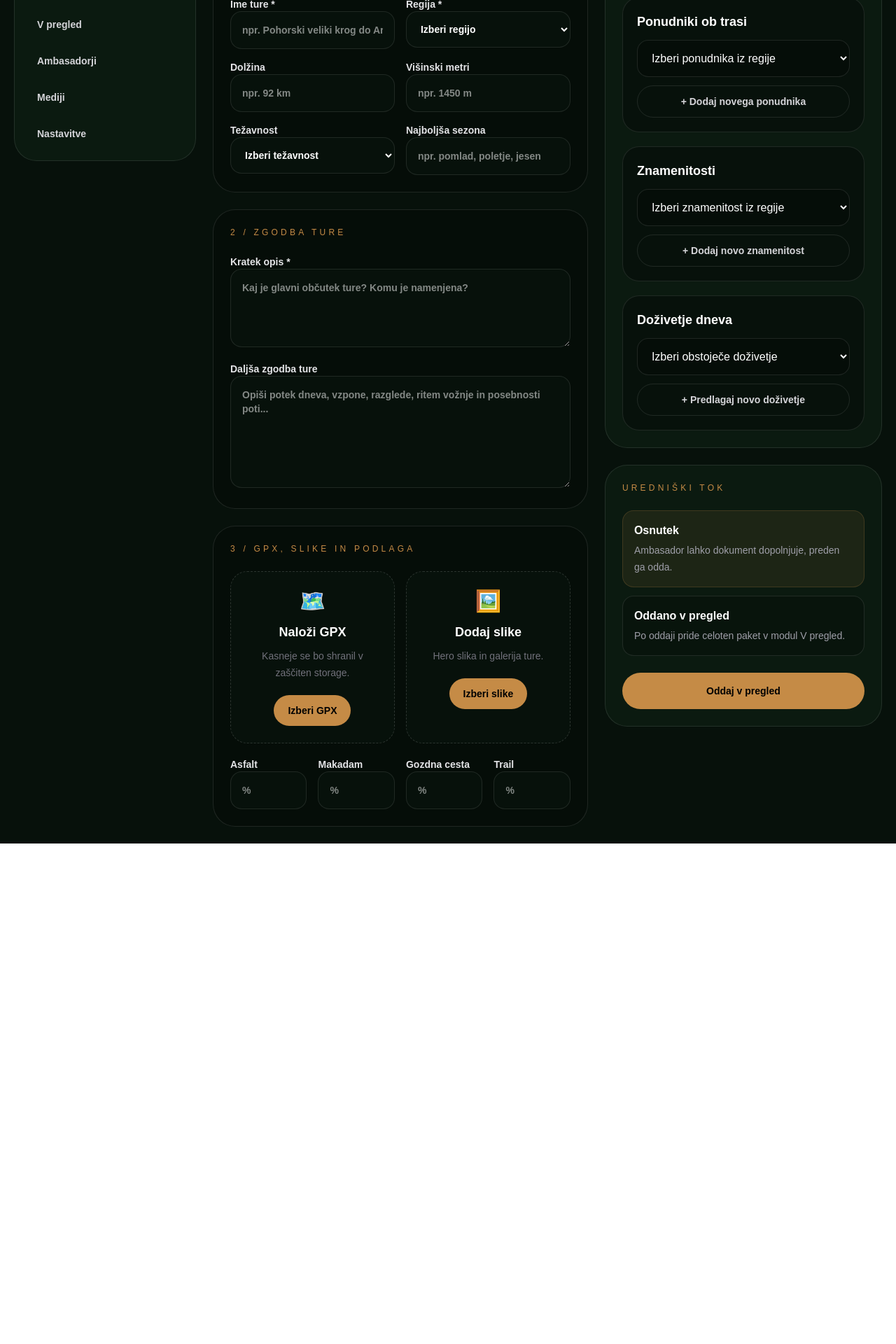
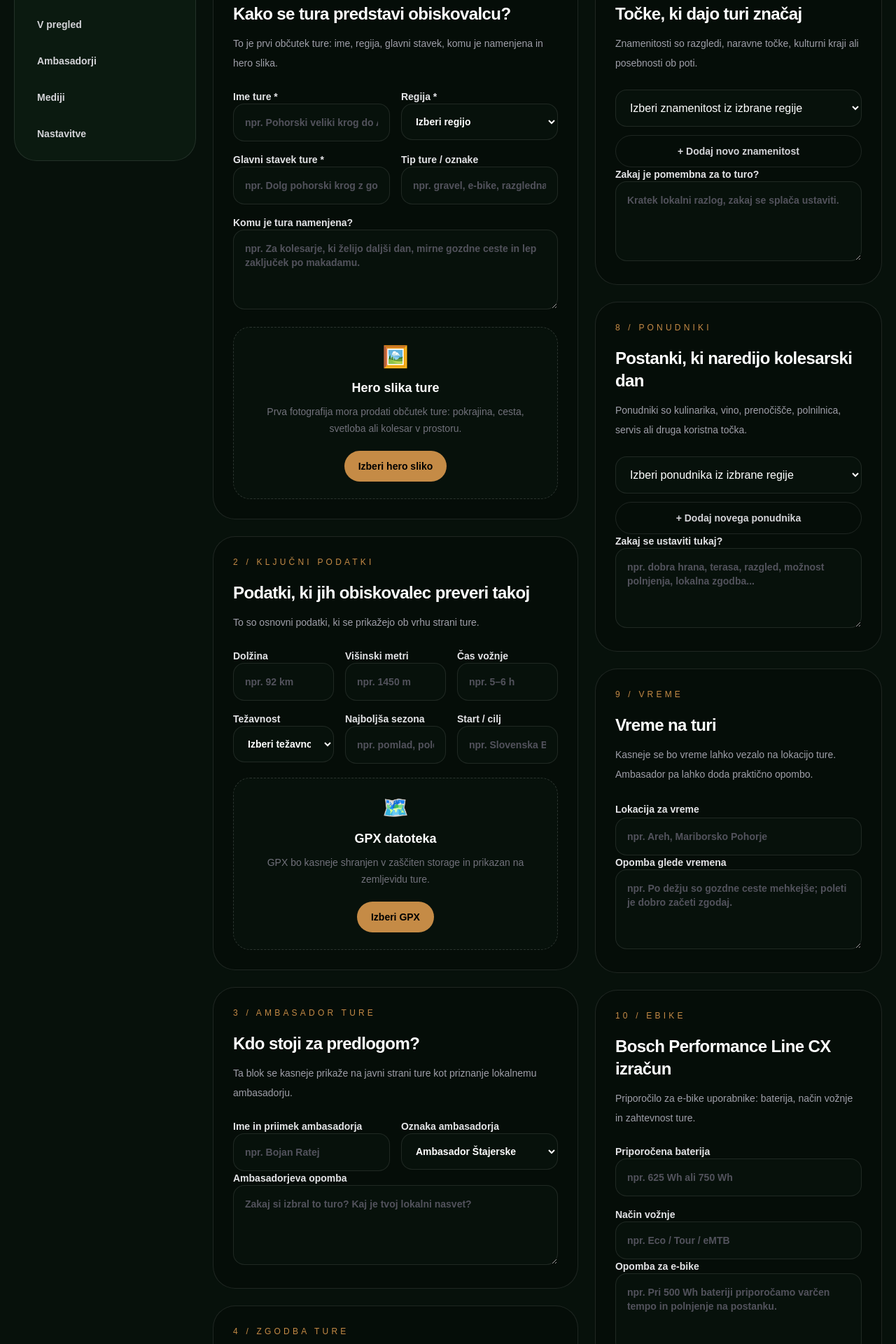
Before and after one commit to rabojan/bojan-on-bike-app, a Next.js app: page /admin/predlog-ture/nova in a window 1280 px wide. Shown: the part 460-2380 px from the top of the page at 70% size. Before the commit the page ends 1665 px from the top, so only its background shows below. Built offline with nearby package versions, Linux system fonts and the light colour scheme; sample sign-in values are in the browser's storage.

Commit message:
Align trail proposal document with public trail page

```diff
--- a/app/admin/predlog-ture/nova/page.tsx
+++ b/app/admin/predlog-ture/nova/page.tsx
@@ -2,13 +2,102 @@ import Link from "next/link";
 
 import AdminShell from "@/components/AdminShell";
 
-const regions = ["Štajerska", "Koroška", "Gorenjska", "Primorska", "Notranjska", "Dolenjska", "Prekmurje"];
+const regions = [
+  "Štajerska",
+  "Koroška",
+  "Gorenjska",
+  "Primorska",
+  "Notranjska",
+  "Dolenjska",
+  "Prekmurje",
+];
 
-const providers = ["Rudijev dom na Pohorju", "Gorska hiša Pohorje", "Vinska klet med griči"];
+const providers = [
+  "Rudijev dom na Pohorju",
+  "Gorska hiša Pohorje",
+  "Vinska klet med griči",
+];
 
-const points = ["Razgled nad Mariborom", "Pohorski gozdni odsek", "Stara planinska pot"];
+const points = [
+  "Razgled nad Mariborom",
+  "Pohorski gozdni odsek",
+  "Stara planinska pot",
+];
 
-const experiences = ["Vinski kolesarski dan", "Pohorski flow in kosilo"];
+const experiences = [
+  "Vinski kolesarski dan",
+  "Pohorski flow in kosilo",
+];
+
+function Field({
+  label,
+  placeholder,
+  type = "text",
+}: {
+  label: string;
+  placeholder: string;
+  type?: string;
+}) {
+  return (
+    <label className="space-y-2 text-sm font-bold text-zinc-200">
+      {label}
+      <input
+        type={type}
+        className="w-full rounded-2xl border border-white/10 bg-[#07110b] px-4 py-4 text-white outline-none placeholder:text-zinc-600"
+        placeholder={placeholder}
+      />
+    </label>
+  );
+}
+
+function TextArea({
+  label,
+  placeholder,
+  rows = 5,
+}: {
+  label: string;
+  placeholder: string;
+  rows?: number;
+}) {
+  return (
+    <label className="block space-y-2 text-sm font-bold text-zinc-200">
+      {label}
+      <textarea
+        rows={rows}
+        className="w-full rounded-2xl border border-white/10 bg-[#07110b] px-4 py-4 text-white outline-none placeholder:text-zinc-600"
+        placeholder={placeholder}
+      />
+    </label>
+  );
+}
+
+function Section({
+  eyebrow,
+  title,
+  intro,
+  children,
+}: {
+  eyebrow: string;
+  title: string;
+  intro?: string;
+  children: React.ReactNode;
+}) {
+  return (
+    <section className="rounded-[32px] border border-white/10 bg-black/20 p-6 md:p-7">
+      <div className="mb-5 text-xs uppercase tracking-[0.35em] text-[#c58b46]">
+        {eyebrow}
+      </div>
+
+      <h2 className="text-2xl font-black tracking-tight text-white">{title}</h2>
+
+      {intro ? (
+        <p className="mt-3 max-w-3xl text-sm leading-7 text-zinc-400">{intro}</p>
+      ) : null}
+
+      <div className="mt-6">{children}</div>
+    </section>
+  );
+}
 
 export default function NewTrailProposalPage() {
   return (
@@ -18,17 +107,17 @@ export default function NewTrailProposalPage() {
           <div className="grid gap-6 lg:grid-cols-[1fr_auto] lg:items-start">
             <div>
               <div className="text-xs uppercase tracking-[0.35em] text-[#c58b46]">
-                Admin / Predlog ture / Nova tura
+                Admin / Ambasadorski dokument / Nova tura
               </div>
 
-              <h1 className="mt-4 text-4xl font-black tracking-tight text-white">
-                Predlagaj novo turo
+              <h1 className="mt-4 text-4xl font-black tracking-tight text-white md:text-5xl">
+                Zgradi doživetje ture
               </h1>
 
               <p className="mt-5 max-w-3xl text-base leading-8 text-zinc-400">
-                Enoten dokument za ambasadorja: najprej opiše turo, izbere regijo,
-                doda GPX in slike, nato poveže ponudnike, znamenitosti in doživetje dneva.
-                Vse skupaj gre na koncu v uredniški pregled.
+                Enoten dokument za ambasadorja. Polja sledijo vrstnemu redu javne
+                strani ture: od prvega vtisa, podatkov in ambasadorja do zgodbe,
+                podlage, ponudnikov, znamenitosti, vremena, eBike izračuna in galerije.
               </p>
             </div>
 
@@ -47,21 +136,15 @@ export default function NewTrailProposalPage() {
           </div>
         </section>
 
-        <div className="grid gap-6 xl:grid-cols-[1.15fr_0.85fr]">
+        <div className="grid gap-6 xl:grid-cols-[1.12fr_0.88fr]">
           <div className="space-y-6">
-            <section className="rounded-[32px] border border-white/10 bg-black/20 p-6">
-              <div className="mb-6 text-xs uppercase tracking-[0.35em] text-[#c58b46]">
-                1 / Osnovni podatki ture
-              </div>
-
+            <Section
+              eyebrow="1 / Hero in prvi vtis"
+              title="Kako se tura predstavi obiskovalcu?"
+              intro="To je prvi občutek ture: ime, regija, glavni stavek, komu je namenjena in hero slika."
+            >
               <div className="grid gap-4 md:grid-cols-2">
-                <label className="space-y-2 text-sm font-bold text-zinc-200">
-                  Ime ture *
-                  <input
-                    className="w-full rounded-2xl border border-white/10 bg-[#07110b] px-4 py-4 text-white outline-none"
-                    placeholder="npr. Pohorski veliki krog do Areha"
-                  />
-                </label>
+                <Field label="Ime ture *" placeholder="npr. Pohorski veliki krog do Areha" />
 
                 <label className="space-y-2 text-sm font-bold text-zinc-200">
                   Regija *
@@ -73,21 +156,41 @@ export default function NewTrailProposalPage() {
                   </select>
                 </label>
 
-                <label className="space-y-2 text-sm font-bold text-zinc-200">
-                  Dolžina
-                  <input
-                    className="w-full rounded-2xl border border-white/10 bg-[#07110b] px-4 py-4 text-white outline-none"
-                    placeholder="npr. 92 km"
+                <Field label="Glavni stavek ture *" placeholder="npr. Dolg pohorski krog z gozdnimi cestami in razgledi." />
+
+                <Field label="Tip ture / oznake" placeholder="npr. gravel, e-bike, razgledna, družinska" />
+
+                <label className="block space-y-2 text-sm font-bold text-zinc-200 md:col-span-2">
+                  Komu je tura namenjena?
+                  <textarea
+                    rows={4}
+                    className="w-full rounded-2xl border border-white/10 bg-[#07110b] px-4 py-4 text-white outline-none placeholder:text-zinc-600"
+                    placeholder="npr. Za kolesarje, ki želijo daljši dan, mirne gozdne ceste in lep zaključek po makadamu."
                   />
                 </label>
+              </div>
 
-                <label className="space-y-2 text-sm font-bold text-zinc-200">
-                  Višinski metri
-                  <input
-                    className="w-full rounded-2xl border border-white/10 bg-[#07110b] px-4 py-4 text-white outline-none"
-                    placeholder="npr. 1450 m"
-                  />
-                </label>
+              <div className="mt-5 rounded-[24px] border border-dashed border-white/15 bg-[#07110b] p-6 text-center">
+                <div className="text-3xl">🖼️</div>
+                <div className="mt-3 text-lg font-black text-white">Hero slika ture</div>
+                <p className="mt-2 text-sm leading-6 text-zinc-500">
+                  Prva fotografija mora prodati občutek ture: pokrajina, cesta, svetloba ali kolesar v prostoru.
+                </p>
+                <button className="mt-5 rounded-full bg-[#c58b46] px-5 py-3 text-sm font-bold text-black">
+                  Izberi hero sliko
+                </button>
+              </div>
+            </Section>
+
+            <Section
+              eyebrow="2 / Ključni podatki"
+              title="Podatki, ki jih obiskovalec preveri takoj"
+              intro="To so osnovni podatki, ki se prikažejo ob vrhu strani ture."
+            >
+              <div className="grid gap-4 md:grid-cols-3">
+                <Field label="Dolžina" placeholder="npr. 92 km" />
+                <Field label="Višinski metri" placeholder="npr. 1450 m" />
+                <Field label="Čas vožnje" placeholder="npr. 5–6 h" />
 
                 <label className="space-y-2 text-sm font-bold text-zinc-200">
                   Težavnost
@@ -100,152 +203,213 @@ export default function NewTrailProposalPage() {
                   </select>
                 </label>
 
+                <Field label="Najboljša sezona" placeholder="npr. pomlad, poletje, jesen" />
+                <Field label="Start / cilj" placeholder="npr. Slovenska Bistrica" />
+              </div>
+
+              <div className="mt-5 rounded-[24px] border border-dashed border-white/15 bg-[#07110b] p-6 text-center">
+                <div className="text-3xl">🗺️</div>
+                <div className="mt-3 text-lg font-black text-white">GPX datoteka</div>
+                <p className="mt-2 text-sm leading-6 text-zinc-500">
+                  GPX bo kasneje shranjen v zaščiten storage in prikazan na zemljevidu ture.
+                </p>
+                <button className="mt-5 rounded-full bg-[#c58b46] px-5 py-3 text-sm font-bold text-black">
+                  Izberi GPX
+                </button>
+              </div>
+            </Section>
+
+            <Section
+              eyebrow="3 / Ambasador ture"
+              title="Kdo stoji za predlogom?"
+              intro="Ta blok se kasneje prikaže na javni strani ture kot priznanje lokalnemu ambasadorju."
+            >
+              <div className="grid gap-4 md:grid-cols-[1fr_1fr]">
+                <Field label="Ime in priimek ambasadorja" placeholder="npr. Bojan Ratej" />
+
                 <label className="space-y-2 text-sm font-bold text-zinc-200">
-                  Najboljša sezona
-                  <input
-                    className="w-full rounded-2xl border border-white/10 bg-[#07110b] px-4 py-4 text-white outline-none"
-                    placeholder="npr. pomlad, poletje, jesen"
-                  />
+                  Oznaka ambasadorja
+                  <select className="w-full rounded-2xl border border-white/10 bg-[#07110b] px-4 py-4 text-white outline-none">
+                    <option>Ambasador Štajerske</option>
+                    <option>⭐ TOP ambasador Štajerske</option>
+                  </select>
                 </label>
               </div>
-            </section>
 
-            <section className="rounded-[32px] border border-white/10 bg-black/20 p-6">
-              <div className="mb-6 text-xs uppercase tracking-[0.35em] text-[#c58b46]">
-                2 / Zgodba ture
+              <TextArea
+                label="Ambasadorjeva opomba"
+                placeholder="Zakaj si izbral to turo? Kaj je tvoj lokalni nasvet?"
+                rows={4}
+              />
+            </Section>
+
+            <Section
+              eyebrow="4 / Zgodba ture"
+              title="Naj tura ne bo samo trasa"
+              intro="Tukaj nastane doživljajski opis: ritem poti, občutek, razgledi, postanki in razlog, zakaj je tura posebna."
+            >
+              <div className="space-y-4">
+                <TextArea
+                  label="Kratek opis *"
+                  placeholder="Kratek opis, ki se lahko prikaže na kartici ture ali pod naslovom."
+                  rows={4}
+                />
+
+                <TextArea
+                  label="Daljša zgodba ture"
+                  placeholder="Opiši potek dneva, vzpone, gozdne ceste, razglede, mirne dele, zahtevnejše odseke in zaključek."
+                  rows={8}
+                />
+              </div>
+            </Section>
+
+            <Section
+              eyebrow="5 / Podlaga ture"
+              title="Kakšen občutek ima vožnja?"
+              intro="Podlaga pove, ali je tura bolj asfaltna, makadamska, gozdna ali trail. To je pomembno za pričakovanja obiskovalca."
+            >
+              <div className="grid gap-4 md:grid-cols-4">
+                {["Asfalt", "Makadam", "Gozdna cesta", "Trail"].map((surface) => (
+                  <Field key={surface} label={surface} placeholder="%" />
+                ))}
               </div>
 
-              <div className="space-y-4">
-                <label className="block space-y-2 text-sm font-bold text-zinc-200">
-                  Kratek opis *
-                  <textarea
-                    className="min-h-28 w-full rounded-2xl border border-white/10 bg-[#07110b] px-4 py-4 text-white outline-none"
-                    placeholder="Kaj je glavni občutek ture? Komu je namenjena?"
-                  />
-                </label>
+              <TextArea
+                label="Opomba o podlagi"
+                placeholder="npr. Večina ture poteka po dobrih gozdnih cestah, nekaj odsekov je bolj grobih po dežju."
+                rows={4}
+              />
+            </Section>
 
-                <label className="block space-y-2 text-sm font-bold text-zinc-200">
-                  Daljša zgodba ture
-                  <textarea
-                    className="min-h-40 w-full rounded-2xl border border-white/10 bg-[#07110b] px-4 py-4 text-white outline-none"
-                    placeholder="Opiši potek dneva, vzpone, razglede, ritem vožnje in posebnosti poti..."
-                  />
-                </label>
+            <Section
+              eyebrow="6 / Doživetveni plan dneva"
+              title="Kako naj obiskovalec doživi turo?"
+              intro="To je editorial del: predlog ritma dneva, postankov, razgledov, hrane in zaključka."
+            >
+              <div className="grid gap-4 md:grid-cols-2">
+                <TextArea label="Začetek ture" placeholder="Kje začeti, kdaj, kaj preveriti pred startom?" rows={4} />
+                <TextArea label="Prvi del trase" placeholder="Kako se tura odpre? Kakšen je ritem začetka?" rows={4} />
+                <TextArea label="Glavni postanek" placeholder="Kje se ustaviti in zakaj?" rows={4} />
+                <TextArea label="Zaključek dneva" placeholder="Kako se tura zaključi in kaj priporočiti po vožnji?" rows={4} />
               </div>
-            </section>
-
-            <section className="rounded-[32px] border border-white/10 bg-black/20 p-6">
-              <div className="mb-6 text-xs uppercase tracking-[0.35em] text-[#c58b46]">
-                3 / GPX, slike in podlaga
-              </div>
-
-              <div className="grid gap-4 md:grid-cols-2">
-                <div className="rounded-[24px] border border-dashed border-white/15 bg-[#07110b] p-6 text-center">
-                  <div className="text-3xl">🗺️</div>
-                  <div className="mt-3 text-lg font-black text-white">Naloži GPX</div>
-                  <p className="mt-2 text-sm leading-6 text-zinc-500">
-                    Kasneje se bo shranil v zaščiten storage.
-                  </p>
-                  <button className="mt-5 rounded-full bg-[#c58b46] px-5 py-3 text-sm font-bold text-black">
-                    Izberi GPX
-                  </button>
-                </div>
-
-                <div className="rounded-[24px] border border-dashed border-white/15 bg-[#07110b] p-6 text-center">
-                  <div className="text-3xl">🖼️</div>
-                  <div className="mt-3 text-lg font-black text-white">Dodaj slike</div>
-                  <p className="mt-2 text-sm leading-6 text-zinc-500">
-                    Hero slika in galerija ture.
-                  </p>
-                  <button className="mt-5 rounded-full bg-[#c58b46] px-5 py-3 text-sm font-bold text-black">
-                    Izberi slike
-                  </button>
-                </div>
-              </div>
-
-              <div className="mt-5 grid gap-4 md:grid-cols-4">
-                {["Asfalt", "Makadam", "Gozdna cesta", "Trail"].map((surface) => (
-                  <label key={surface} className="space-y-2 text-sm font-bold text-zinc-200">
-                    {surface}
-                    <input
-                      className="w-full rounded-2xl border border-white/10 bg-[#07110b] px-4 py-4 text-white outline-none"
-                      placeholder="%"
-                    />
-                  </label>
-                ))}
-              </div>
-            </section>
+            </Section>
           </div>
 
           <div className="space-y-6">
-            <section className="rounded-[32px] border border-white/10 bg-[#0b1a10] p-6">
-              <div className="mb-6 text-xs uppercase tracking-[0.35em] text-[#c58b46]">
-                Povezane vsebine
+            <Section
+              eyebrow="7 / Znamenitosti"
+              title="Točke, ki dajo turi značaj"
+              intro="Znamenitosti so razgledi, naravne točke, kulturni kraji ali posebnosti ob poti."
+            >
+              <select className="w-full rounded-2xl border border-white/10 bg-[#07110b] px-4 py-4 text-white outline-none">
+                <option>Izberi znamenitost iz izbrane regije</option>
+                {points.map((point) => (
+                  <option key={point}>{point}</option>
+                ))}
+              </select>
+
+              <button className="mt-3 w-full rounded-full border border-white/10 px-4 py-3 text-sm font-bold text-zinc-300">
+                + Dodaj novo znamenitost
+              </button>
+
+              <TextArea
+                label="Zakaj je pomembna za to turo?"
+                placeholder="Kratek lokalni razlog, zakaj se splača ustaviti."
+                rows={4}
+              />
+            </Section>
+
+            <Section
+              eyebrow="8 / Ponudniki"
+              title="Postanki, ki naredijo kolesarski dan"
+              intro="Ponudniki so kulinarika, vino, prenočišče, polnilnica, servis ali druga koristna točka."
+            >
+              <select className="w-full rounded-2xl border border-white/10 bg-[#07110b] px-4 py-4 text-white outline-none">
+                <option>Izberi ponudnika iz izbrane regije</option>
+                {providers.map((provider) => (
+                  <option key={provider}>{provider}</option>
+                ))}
+              </select>
+
+              <button className="mt-3 w-full rounded-full border border-white/10 px-4 py-3 text-sm font-bold text-zinc-300">
+                + Dodaj novega ponudnika
+              </button>
+
+              <TextArea
+                label="Zakaj se ustaviti tukaj?"
+                placeholder="npr. dobra hrana, terasa, razgled, možnost polnjenja, lokalna zgodba..."
+                rows={4}
+              />
+            </Section>
+
+            <Section
+              eyebrow="9 / Vreme"
+              title="Vreme na turi"
+              intro="Kasneje se bo vreme lahko vezalo na lokacijo ture. Ambasador pa lahko doda praktično opombo."
+            >
+              <Field label="Lokacija za vreme" placeholder="npr. Areh, Mariborsko Pohorje" />
+              <TextArea
+                label="Opomba glede vremena"
+                placeholder="npr. Po dežju so gozdne ceste mehkejše; poleti je dobro začeti zgodaj."
+                rows={4}
+              />
+            </Section>
+
+            <Section
+              eyebrow="10 / eBike"
+              title="Bosch Performance Line CX izračun"
+              intro="Priporočilo za e-bike uporabnike: baterija, način vožnje in zahtevnost ture."
+            >
+              <div className="grid gap-4 md:grid-cols-2 xl:grid-cols-1">
+                <Field label="Priporočena baterija" placeholder="npr. 625 Wh ali 750 Wh" />
+                <Field label="Način vožnje" placeholder="npr. Eco / Tour / eMTB" />
               </div>
 
-              <div className="space-y-5">
-                <div className="rounded-[24px] border border-white/10 bg-[#07110b] p-5">
-                  <div className="mb-3 text-lg font-black text-white">Ponudniki ob trasi</div>
-                  <select className="w-full rounded-2xl border border-white/10 bg-black/20 px-4 py-4 text-white outline-none">
-                    <option>Izberi ponudnika iz regije</option>
-                    {providers.map((provider) => (
-                      <option key={provider}>{provider}</option>
-                    ))}
-                  </select>
-                  <button className="mt-3 w-full rounded-full border border-white/10 px-4 py-3 text-sm font-bold text-zinc-300">
-                    + Dodaj novega ponudnika
-                  </button>
-                </div>
+              <TextArea
+                label="Opomba za e-bike"
+                placeholder="npr. Pri 500 Wh bateriji priporočamo varčen tempo in polnjenje na postanku."
+                rows={4}
+              />
+            </Section>
 
-                <div className="rounded-[24px] border border-white/10 bg-[#07110b] p-5">
-                  <div className="mb-3 text-lg font-black text-white">Znamenitosti</div>
-                  <select className="w-full rounded-2xl border border-white/10 bg-black/20 px-4 py-4 text-white outline-none">
-                    <option>Izberi znamenitost iz regije</option>
-                    {points.map((point) => (
-                      <option key={point}>{point}</option>
-                    ))}
-                  </select>
-                  <button className="mt-3 w-full rounded-full border border-white/10 px-4 py-3 text-sm font-bold text-zinc-300">
-                    + Dodaj novo znamenitost
-                  </button>
-                </div>
+            <Section
+              eyebrow="11 / Galerija"
+              title="Utrinki s poti"
+              intro="Fotografije naj pokažejo ritem ture: cesta, razgled, postanek, detajl, ljudje, pokrajina."
+            >
+              <div className="rounded-[24px] border border-dashed border-white/15 bg-[#07110b] p-6 text-center">
+                <div className="text-3xl">📷</div>
+                <div className="mt-3 text-lg font-black text-white">Dodaj galerijo</div>
+                <p className="mt-2 text-sm leading-6 text-zinc-500">
+                  Kasneje se slike shranijo v medijsko knjižnico oziroma Supabase Storage.
+                </p>
+                <button className="mt-5 rounded-full bg-[#c58b46] px-5 py-3 text-sm font-bold text-black">
+                  Izberi slike
+                </button>
+              </div>
+            </Section>
 
-                <div className="rounded-[24px] border border-white/10 bg-[#07110b] p-5">
-                  <div className="mb-3 text-lg font-black text-white">Doživetje dneva</div>
-                  <select className="w-full rounded-2xl border border-white/10 bg-black/20 px-4 py-4 text-white outline-none">
-                    <option>Izberi obstoječe doživetje</option>
-                    {experiences.map((experience) => (
-                      <option key={experience}>{experience}</option>
-                    ))}
-                  </select>
-                  <button className="mt-3 w-full rounded-full border border-white/10 px-4 py-3 text-sm font-bold text-zinc-300">
-                    + Predlagaj novo doživetje
-                  </button>
-                </div>
-              </div>
-            </section>
-
-            <section className="rounded-[32px] border border-white/10 bg-[#0b1a10] p-6">
-              <div className="mb-6 text-xs uppercase tracking-[0.35em] text-[#c58b46]">
-                Uredniški tok
+            <section className="rounded-[32px] border border-white/10 bg-[#0b1a10] p-6 md:p-7">
+              <div className="mb-5 text-xs uppercase tracking-[0.35em] text-[#c58b46]">
+                12 / Predogled in oddaja
               </div>
 
-              <div className="space-y-3">
-                <div className="rounded-2xl border border-[#c58b46]/20 bg-[#c58b46]/10 p-4">
-                  <div className="font-black text-white">Osnutek</div>
-                  <p className="mt-1 text-sm leading-6 text-zinc-400">
-                    Ambasador lahko dokument dopolnjuje, preden ga odda.
-                  </p>
-                </div>
+              <h2 className="text-2xl font-black tracking-tight text-white">
+                Celoten paket gre v pregled
+              </h2>
 
-                <div className="rounded-2xl border border-white/10 bg-black/20 p-4">
-                  <div className="font-black text-white">Oddano v pregled</div>
-                  <p className="mt-1 text-sm leading-6 text-zinc-400">
-                    Po oddaji pride celoten paket v modul V pregled.
-                  </p>
-                </div>
+              <p className="mt-3 text-sm leading-7 text-zinc-400">
+                Ambasador dokument najprej shrani kot osnutek. Ko je pripravljen,
+                ga odda v uredniški pregled. Glavni admin nato potrdi turo,
+                nove ponudnike, znamenitosti in doživetje.
+              </p>
 
-                <button className="mt-3 w-full rounded-full bg-[#c58b46] px-6 py-4 text-sm font-black text-black">
+              <div className="mt-6 grid gap-3">
+                <button className="rounded-full border border-white/10 px-6 py-4 text-sm font-black text-zinc-300">
+                  Predogled javne strani
+                </button>
+
+                <button className="rounded-full bg-[#c58b46] px-6 py-4 text-sm font-black text-black">
                   Oddaj v pregled
                 </button>
               </div>
```
